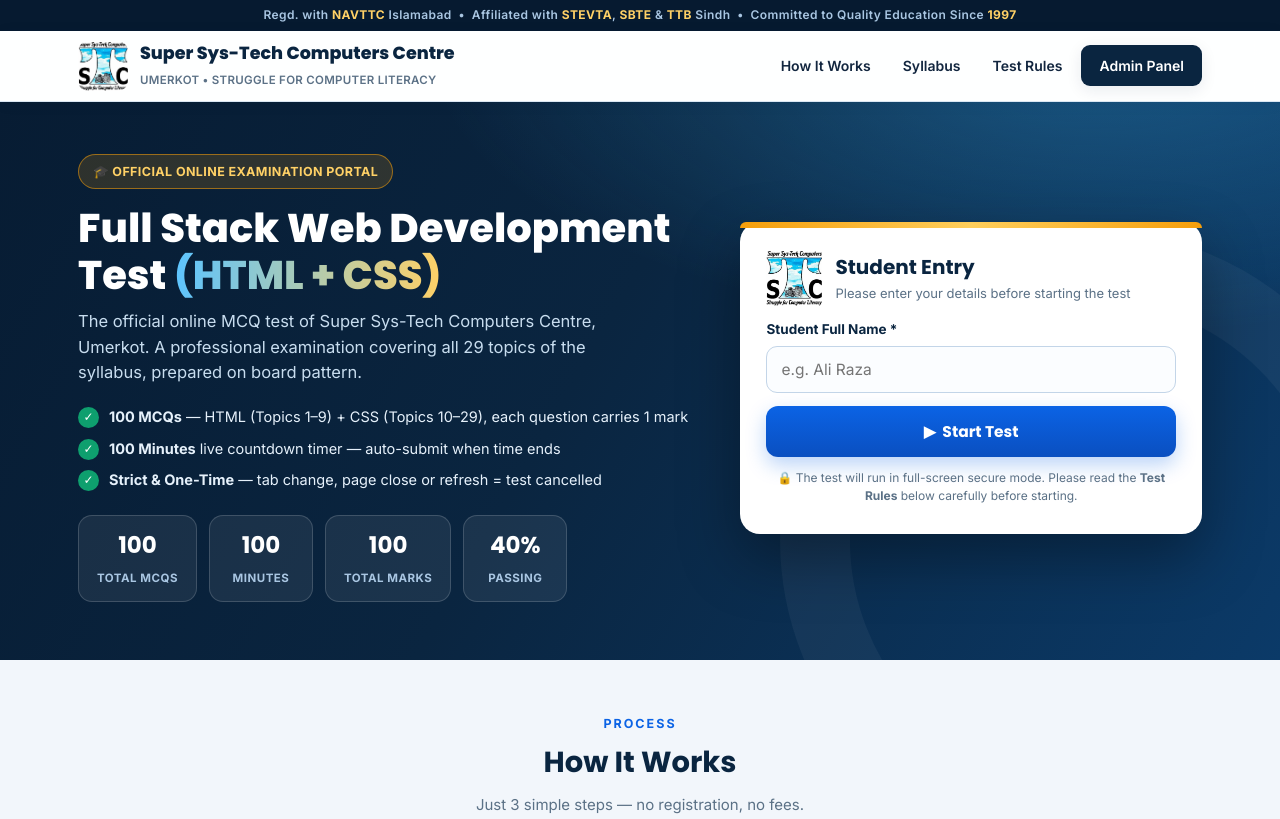
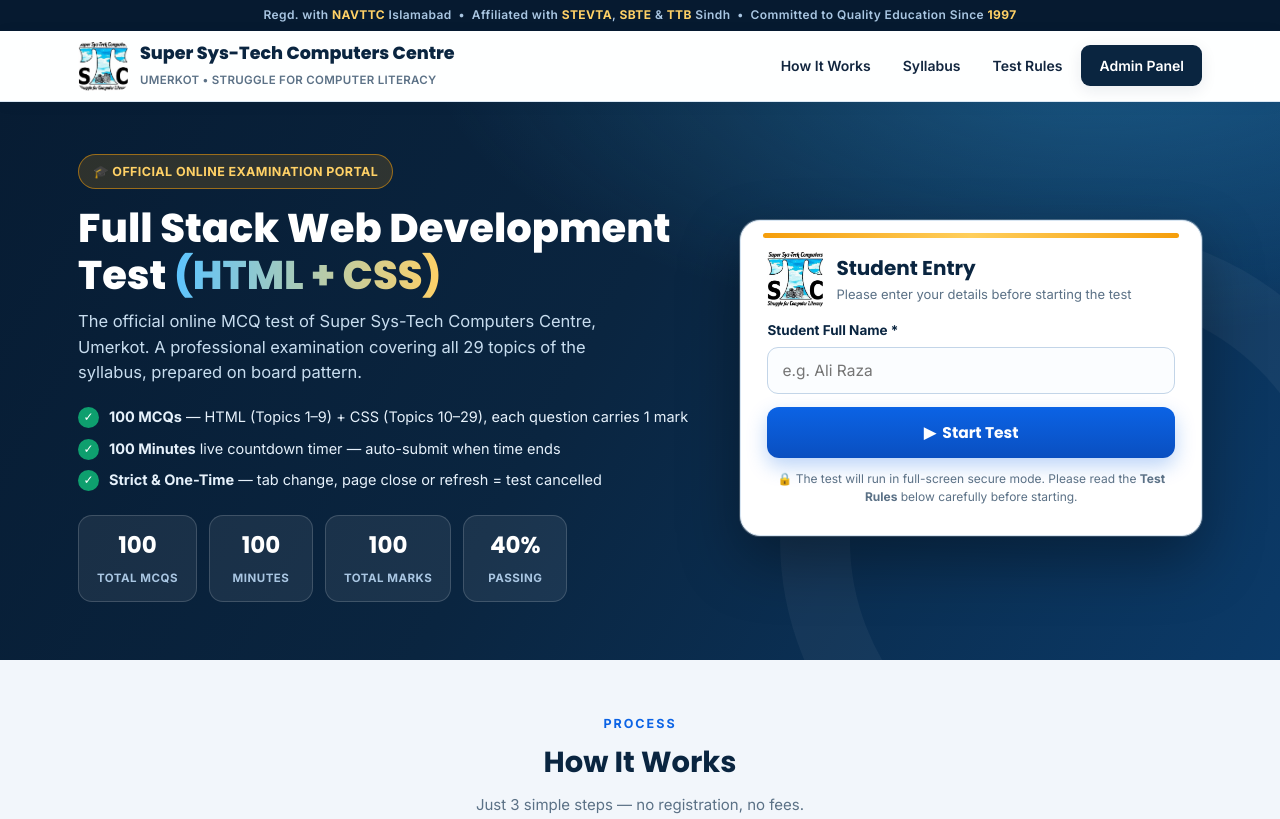
Before and after one commit to mkuk2013/stc-fullstack-html-css-test, a plain HTML site: page index.html in a window 1280 px wide. Shown: the top 819 px of the page. Drawn offline with Linux system fonts and the light colour scheme.

Commit message:
Fix hero entry card border: clean border + rounded gold accent with neat ends

```diff
--- a/css/style.css
+++ b/css/style.css
@@ -52,8 +52,8 @@ a{color:var(--blue);text-decoration:none}
 .hstat span{font-size:11.5px;color:#a9c6e2;font-weight:700;letter-spacing:.5px;text-transform:uppercase}
 
 /* entry card */
-.entry-card{background:#fff;color:var(--ink);border-radius:20px;box-shadow:0 24px 60px rgba(0,0,0,.35);padding:28px 26px;position:relative}
-.entry-card::before{content:"";position:absolute;top:0;left:0;right:0;height:6px;border-radius:20px 20px 0 0;background:linear-gradient(90deg,var(--gold),#ffcf5c,var(--gold))}
+.entry-card{background:#fff;color:var(--ink);border:1.5px solid #d7e5f2;border-radius:20px;box-shadow:0 24px 60px rgba(0,0,0,.35),0 0 0 1px rgba(255,255,255,.25);padding:30px 26px 28px;position:relative}
+.entry-card::before{content:"";position:absolute;top:12px;left:22px;right:22px;height:5px;border-radius:99px;background:linear-gradient(90deg,var(--gold),#ffcf5c,var(--gold))}
 .entry-card .ec-head{display:flex;align-items:center;gap:13px;margin-bottom:6px}
 .entry-card .ec-head img{width:56px;height:56px;object-fit:contain}
 .entry-card h2{font-size:20px;color:var(--navy)}
```
